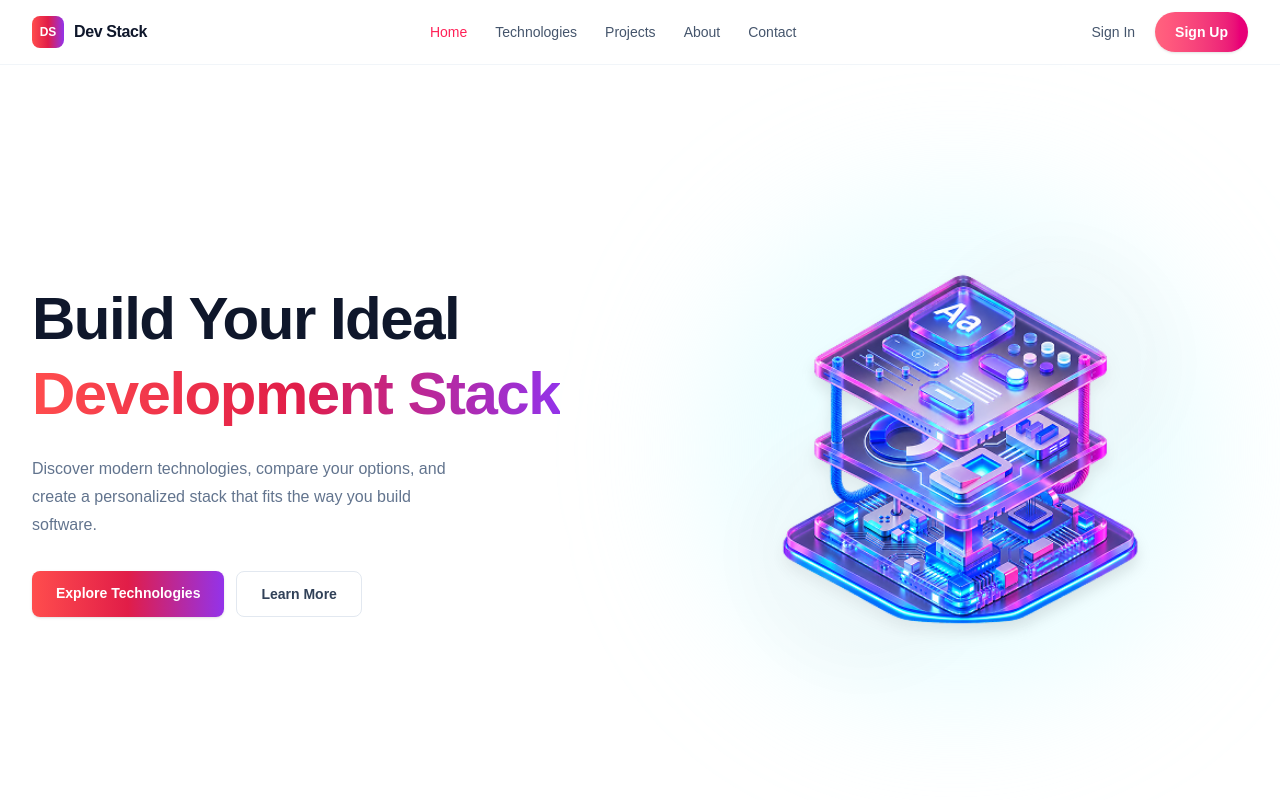
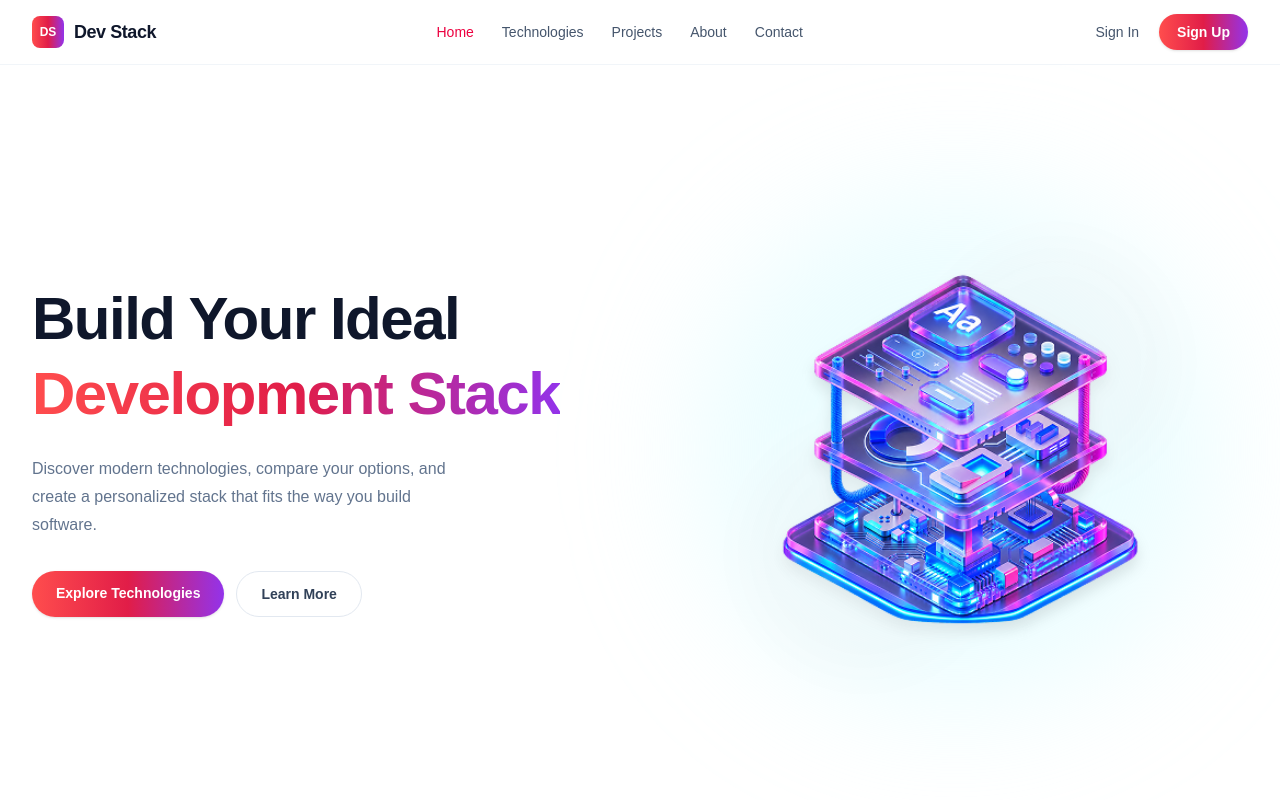
Before and after one commit to afiaafia/dev-stack-builder-v2, a React (Vite) app: page / in a window 1280 px wide. Shown: the top 800 px of the page. Built offline with nearby package versions, Linux system fonts and the light colour scheme.

Commit message:
chore: clean up final project files

```diff
--- a/src/components/Hero.tsx
+++ b/src/components/Hero.tsx
@@ -1,53 +1,52 @@
 import bannerStack from '../assets/banner-stack.png';
+
 function Hero() {
   return (
     <section id="home" className="bg-white">
-      {' '}
       <div className="mx-auto grid max-w-7xl items-center gap-12 px-6 py-16 md:px-8 md:py-20 lg:grid-cols-2 lg:py-24">
-        {' '}
-        {/* Hero Content */}{' '}
+        {/* Hero Content */}
         <div>
-          {' '}
           <h1 className="max-w-2xl text-4xl font-extrabold leading-tight tracking-tight text-slate-900 sm:text-5xl lg:text-6xl">
-            {' '}
-            Build Your Ideal <br />{' '}
-            <span className="gradient-text">Development Stack</span>{' '}
-          </h1>{' '}
+            Build Your Ideal
+            <br />
+            <span className="gradient-text">Development Stack</span>
+          </h1>
+
           <p className="mt-6 max-w-md text-base leading-7 text-slate-500">
-            {' '}
             Discover modern technologies, compare your options, and create a
-            personalized stack that fits the way you build software.{' '}
-          </p>{' '}
+            personalized stack that fits the way you build software.
+          </p>
+
           <div className="mt-8 flex flex-wrap gap-3">
-            {' '}
             <a
               href="#technologies"
-              className="gradient-primary rounded-lg px-6 py-3 text-sm font-semibold text-white shadow-sm transition hover:-translate-y-0.5 hover:shadow-md"
+              className="gradient-primary rounded-full px-6 py-3 text-sm font-semibold text-white shadow-sm transition hover:-translate-y-0.5 hover:shadow-md"
             >
-              {' '}
-              Explore Technologies{' '}
-            </a>{' '}
+              Explore Technologies
+            </a>
+
             <a
               href="#about"
-              className="rounded-lg border border-slate-200 bg-white px-6 py-3 text-sm font-semibold text-slate-700 transition hover:border-slate-300 hover:bg-slate-50"
+              className="rounded-full border border-slate-200 bg-white px-6 py-3 text-sm font-semibold text-slate-700 transition hover:border-slate-300 hover:bg-slate-50"
             >
-              {' '}
-              Learn More{' '}
-            </a>{' '}
-          </div>{' '}
-        </div>{' '}
-        {/* Hero Graphic */}{' '}
+              Learn More
+            </a>
+          </div>
+        </div>
+
+        {/* Hero Visual */}
         <div className="relative flex justify-center lg:justify-end">
-          {' '}
-          <div className="absolute inset-8 rounded-full bg-cyan-100/40 blur-3xl" />{' '}
+          <div className="absolute inset-8 rounded-full bg-cyan-100/40 blur-3xl" />
+
           <img
             src={bannerStack}
             alt="Dev Stack Builder technology stack"
             className="relative h-auto w-full max-w-xl object-contain drop-shadow-xl"
-          />{' '}
-        </div>{' '}
-      </div>{' '}
+          />
+        </div>
+      </div>
     </section>
   );
 }
+
 export default Hero;
--- a/src/components/Navbar.tsx
+++ b/src/components/Navbar.tsx
@@ -19,16 +19,16 @@ function Navbar() {
         {/* Brand */}{' '}
         <a
           href="#home"
+          onClick={closeMenu}
           aria-label="Dev Stack home"
           className="flex items-center gap-2.5"
-          onClick={closeMenu}
         >
           {' '}
           <span className="gradient-primary flex h-8 w-8 items-center justify-center rounded-lg text-xs font-extrabold text-white">
             {' '}
             DS{' '}
           </span>{' '}
-          <span className="text-base font-bold tracking-tight text-slate-900">
+          <span className="text-[18px] font-bold tracking-tight text-slate-900">
             {' '}
             Dev Stack{' '}
           </span>{' '}
@@ -40,7 +40,7 @@ function Navbar() {
             <a
               key={link.label}
               href={link.href}
-              className={`text-sm font-medium transition ${link.label === 'Home' ? 'text-rose-500' : 'text-slate-600 hover:text-rose-500'}`}
+              className={`text-sm font-medium transition ${link.label === 'Home' ? 'text-rose-600' : 'text-slate-600 hover:text-rose-600'}`}
             >
               {' '}
               {link.label}{' '}
@@ -52,14 +52,14 @@ function Navbar() {
           {' '}
           <button
             type="button"
-            className="rounded-lg px-3 py-2 text-sm font-medium text-slate-600 transition hover:bg-slate-50 hover:text-rose-500"
+            className="rounded-lg px-3 py-2 text-sm font-medium text-slate-600 transition hover:text-rose-600"
           >
             {' '}
             Sign In{' '}
           </button>{' '}
           <button
             type="button"
-            className="rounded-full bg-linear-to-r from-rose-400 to-pink-600 px-5 py-2.5 text-sm font-semibold text-white shadow-sm transition hover:-translate-y-0.5 hover:shadow-md"
+            className="gradient-primary rounded-full px-4.5 py-2 text-sm font-semibold text-white shadow-sm transition hover:-translate-y-0.5 hover:shadow-md"
           >
             {' '}
             Sign Up{' '}
@@ -119,7 +119,7 @@ function Navbar() {
           </button>{' '}
           <button
             type="button"
-            className="rounded-full bg-linear-to-r from-rose-400 to-pink-600 px-3 py-2 text-xs font-semibold text-white"
+            className="gradient-primary rounded-full px-3 py-2 text-xs font-semibold text-white"
           >
             {' '}
             Sign Up{' '}
@@ -137,7 +137,7 @@ function Navbar() {
                 key={link.label}
                 href={link.href}
                 onClick={closeMenu}
-                className={`rounded-lg px-3 py-3 text-sm font-medium transition ${link.label === 'Home' ? 'bg-rose-50 text-rose-500' : 'text-slate-600 hover:bg-slate-50 hover:text-rose-500'}`}
+                className={`rounded-lg px-3 py-3 text-sm font-medium transition ${link.label === 'Home' ? 'bg-rose-50 text-rose-600' : 'text-slate-600 hover:bg-slate-50 hover:text-rose-600'}`}
               >
                 {' '}
                 {link.label}{' '}
```
